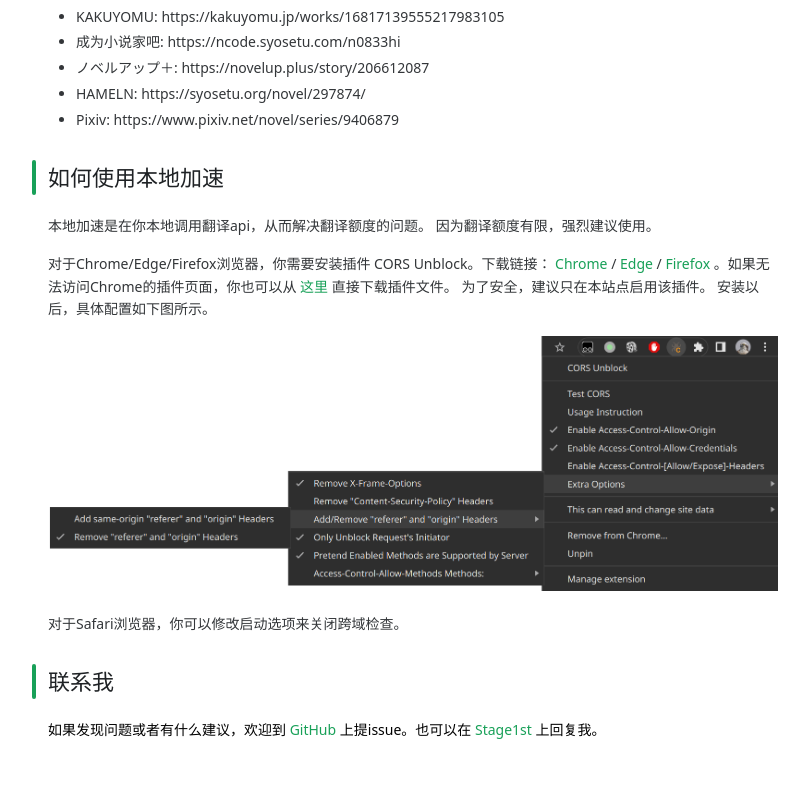
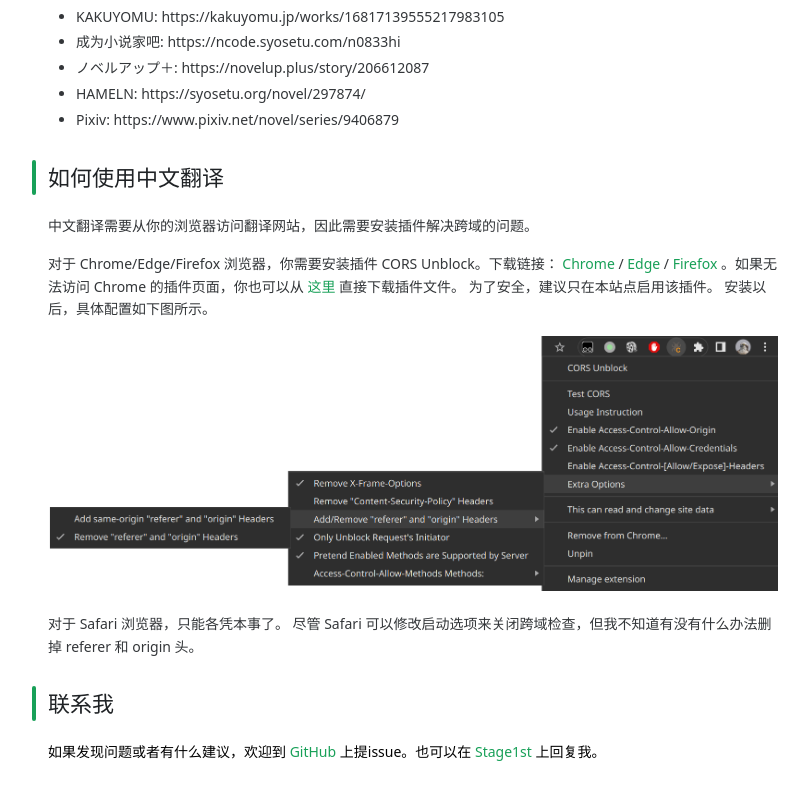
Before and after one commit to FishHawk/auto-novel, a Vue app in the folder src-vue/: page / in a window 1280 px wide. Shown: the part 582-1382 px from the top of the page, without its empty margins (227-1036 px from the left). Built offline with nearby package versions, Linux system fonts and the light colour scheme; a small style sheet from the web is missing.

Commit message:
update first page

```diff
--- a/src-vue/src/views/NovelMetadata.vue
+++ b/src-vue/src/views/NovelMetadata.vue
@@ -360,6 +360,6 @@ const tableColumns: DataTableColumns<BookFiles> = [
 .episode-title {
   display: inline-block;
   word-wrap: break-word;
-  width: 50%;
+  width: 49%;
 }
 </style>
--- a/src-vue/src/views/Query.vue
+++ b/src-vue/src/views/Query.vue
@@ -12,7 +12,7 @@ const message = useMessage();
 const url: Ref<string> = ref('');
 const historiesRef: Ref<SearchHistory[]> = ref([]);
 
-function query(url: string) {
+function getNovelUrl(url: string) {
   if (url.length === 0) {
     return;
   }
@@ -23,7 +23,13 @@ function query(url: string) {
   }
   const providerId = parseResult.providerId;
   const bookId = parseResult.bookId;
-  router.push({ path: `/novel/${providerId}/${bookId}` });
+  return `/novel/${providerId}/${bookId}`;
+}
+
+function query(url: string) {
+  const novelUrl = getNovelUrl(url);
+  if (!novelUrl) return;
+  router.push({ path: novelUrl });
 }
 
 function navToList() {
@@ -75,7 +81,9 @@ onMounted(() => {
       <n-h2 prefix="bar" align-text>搜索历史</n-h2>
       <ul>
         <li v-for="history in historiesRef">
-          <n-a @click="query(history.url)">{{ history.title }}</n-a>
+          <n-a :href="getNovelUrl(history.url)" target="_blank">{{
+            history.title
+          }}</n-a>
         </li>
       </ul>
     </div>
@@ -89,13 +97,12 @@ onMounted(() => {
       <n-li> Pixiv: https://www.pixiv.net/novel/series/9406879 </n-li>
     </n-ul>
 
-    <n-h2 prefix="bar" align-text>如何使用本地加速</n-h2>
+    <n-h2 prefix="bar" align-text>如何使用中文翻译</n-h2>
     <n-p>
-      本地加速是在你本地调用翻译api，从而解决翻译额度的问题。
-      因为翻译额度有限，强烈建议使用。
+      中文翻译需要从你的浏览器访问翻译网站，因此需要安装插件解决跨域的问题。
     </n-p>
     <n-p>
-      对于Chrome/Edge/Firefox浏览器，你需要安装插件 CORS Unblock。下载链接：
+      对于 Chrome/Edge/Firefox 浏览器，你需要安装插件 CORS Unblock。下载链接：
       <n-a
         href="https://chrome.google.com/webstore/detail/cors-unblock/lfhmikememgdcahcdlaciloancbhjino/"
         target="_blank"
@@ -116,7 +123,7 @@ onMounted(() => {
       >
         Firefox
       </n-a>
-      。如果无法访问Chrome的插件页面，你也可以从
+      。如果无法访问 Chrome 的插件页面，你也可以从
       <n-a href="/CORS-Unblock.crx" target="_blank">这里</n-a>
       直接下载插件文件。 为了安全，建议只在本站点启用该插件。
       安装以后，具体配置如下图所示。
@@ -126,7 +133,11 @@ onMounted(() => {
       alt="extension options"
       style="max-width: 100%"
     />
-    <n-p>对于Safari浏览器，你可以修改启动选项来关闭跨域检查。</n-p>
+    <n-p>
+      对于 Safari 浏览器，只能各凭本事了。
+      尽管 Safari 可以修改启动选项来关闭跨域检查，但我不知道有没有什么办法删掉
+      referer 和 origin 头。
+    </n-p>
 
     <n-h2 prefix="bar" align-text>联系我</n-h2>
     如果发现问题或者有什么建议，欢迎到
```
